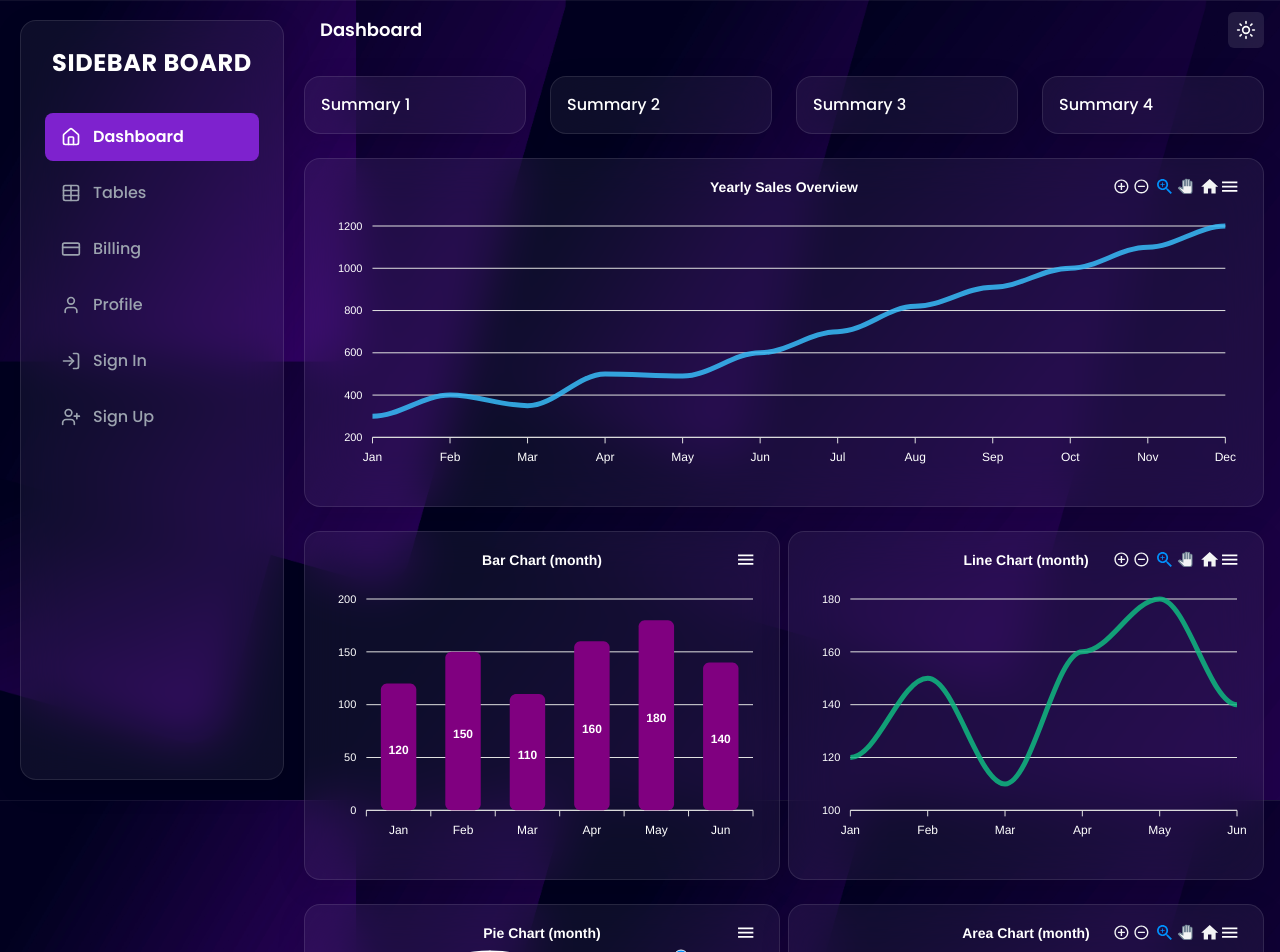
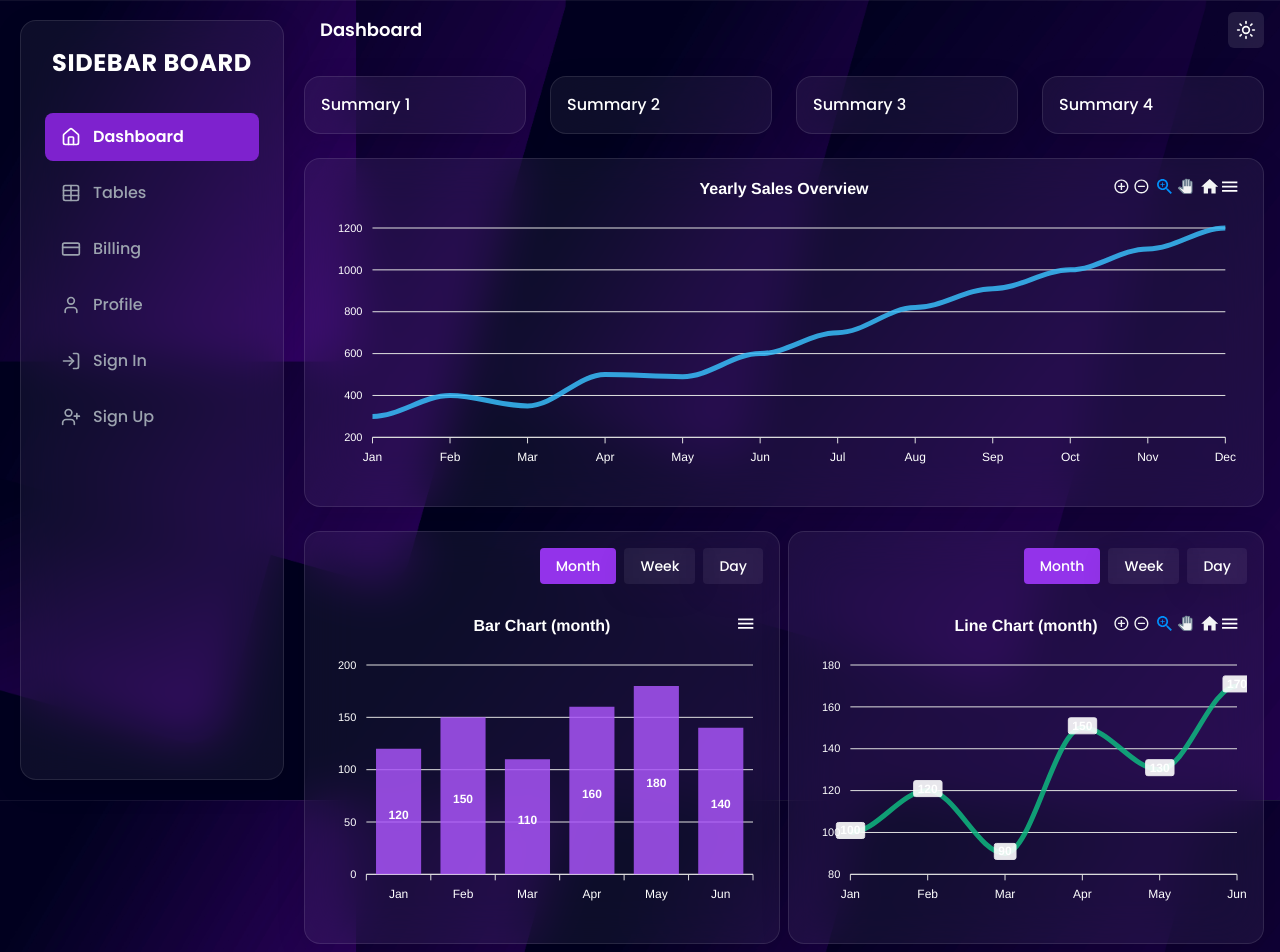
Before and after one commit to roninstack101/analytics, a React (Create React App) app: page / in a window 1280 px wide. Shown: the top 952 px of the page. Built offline with nearby package versions, Linux system fonts and the light colour scheme.

Commit message:
completed graph aur sign up and sign in page

```diff
--- a/src/Component/Graph/AreaChart.js
+++ b/src/Component/Graph/AreaChart.js
@@ -1,26 +1,100 @@
-import React from "react";
+import React, { useState } from "react";
 import Chart from "react-apexcharts";
-import '../StyleSheet/style.css'
+import ChartFilterButtons from "../Reusable/filterbutton";
 
-const AreaChart = ({ categories, values, filter }) => {
+const AreaChart = ({ darkMode }) => {
+  const [filter, setFilter] = useState("month");
+
+  const dataMap = {
+    month: {
+      categories: ["Jan", "Feb", "Mar", "Apr", "May", "Jun"],
+      values: [100, 200, 150, 300, 250, 400],
+    },
+    week: {
+      categories: ["Week 1", "Week 2", "Week 3", "Week 4"],
+      values: [60, 90, 50, 120],
+    },
+    day: {
+      categories: ["Mon", "Tue", "Wed", "Thu", "Fri", "Sat", "Sun"],
+      values: [25, 45, 30, 60, 55, 40, 35],
+    },
+  };
+
+  const chartData = dataMap[filter] || { categories: [], values: [] };
+
   const options = {
     chart: {
-      id: "area-chart",
+      type: "area",
       background: "transparent",
-      foreColor: "#ffffff",
+      foreColor: darkMode ? "#fff" : "#333",
     },
-    xaxis: { categories },
-    stroke: { curve: "smooth" },
-    colors: ["#f97316"],
-    dataLabels: { enabled: false },
-    title: { text: `Area Chart (${filter})`, align: "center" },
-    tooltip: { theme: "dark" },
-    theme: { mode: "dark" },
+    xaxis: {
+      categories: chartData.categories,
+      labels: {
+        style: {
+          colors: darkMode ? "#fff" : "#333",
+        },
+      },
+    },
+    yaxis: {
+      labels: {
+        style: {
+          colors: darkMode ? "#fff" : "#333",
+        },
+      },
+    },
+    dataLabels: {
+      enabled: false,
+    },
+    stroke: {
+      curve: "smooth",
+    },
+    fill: {
+      type: "gradient",
+      gradient: {
+        shadeIntensity: 1,
+        opacityFrom: 0.4,
+        opacityTo: 0.1,
+        stops: [0, 90, 100],
+      },
+    },
+    tooltip: {
+      theme: darkMode ? "dark" : "light",
+    },
+    colors: [darkMode ? "#38bdf8" : "#2196f3"],
+    title: {
+      text: `Area Chart (${filter})`,
+      align: "center",
+      style: {
+        color: darkMode ? "#fff" : "#1A237E",
+        fontSize: "16px",
+      },
+    },
   };
 
-  const series = [{ name: "Sales", data: values }];
+  const series = [
+    {
+      name: "Revenue",
+      data: Array.isArray(chartData.values) ? chartData.values : [],
+    },
+  ];
 
-  return <Chart options={options} series={series} type="area" height={300} width="100%" />;
+  return (
+   <div className="flex flex-col-reverse md:flex-col xl:flex-col gap-4">
+      <ChartFilterButtons
+        activeFilter={filter}
+        onChange={setFilter}
+        darkMode={darkMode}
+      />
+      <Chart
+        options={options}
+        series={series}
+        type="area"
+        height={300}
+        width="100%"
+      />
+    </div>
+  );
 };
 
 export default AreaChart;
--- a/src/Component/Graph/BarChart.js
+++ b/src/Component/Graph/BarChart.js
@@ -1,37 +1,81 @@
-// components/Graph/BarChart.jsx
-import React from "react";
+import React, { useState } from "react";
 import Chart from "react-apexcharts";
+import ChartFilterButtons from "../Reusable/filterbutton";
 
-const BarChart = ({ categories, values, filter }) => {
+const BarChart = ({ darkMode }) => {
+  const [filter, setFilter] = useState("month");
+
+  const dataMap = {
+    month: {
+      categories: ["Jan", "Feb", "Mar", "Apr", "May", "Jun"],
+      values: [120, 150, 110, 160, 180, 140],
+    },
+    week: {
+      categories: ["Week 1", "Week 2", "Week 3", "Week 4"],
+      values: [40, 55, 35, 70],
+    },
+    day: {
+      categories: ["Mon", "Tue", "Wed", "Thu", "Fri", "Sat", "Sun"],
+      values: [25, 45, 35, 50, 65, 30, 40],
+    },
+  };
+
+  const chartData = dataMap[filter] || { categories: [], values: [] };
+
   const options = {
     chart: {
       id: "bar-chart",
       background: "transparent",
-      foreColor: "#ffffff",
-      toolbar: {
-        tools: {
-          download: true,
-          selection: true,
-          zoom: true,
-          zoomin: true,
-          zoomout: true,
-          pan: true,
-          reset: true,
-        }
+      foreColor: darkMode ? "#ffffff" : "#333333",
+    },
+    xaxis: {
+      categories: chartData.categories,
+      labels: { style: { colors: darkMode ? "#ffffff" : "#333333" } },
+    },
+    yaxis: {
+      labels: { style: { colors: darkMode ? "#ffffff" : "#333333" } },
+    },
+    colors: [darkMode ? "#a855f7" : "#0067D8"],
+    dataLabels: {
+      enabled: true,
+      style: {
+        colors: [darkMode ? "#ffffff" : "#ffffff"],
       },
     },
-    plotOptions: { bar: { borderRadius: 6, columnWidth: "55%" } },
-    xaxis: { categories },
-    colors: ["purple"],
-    dataLabels: { enabled: true },
-    title: { text: `Bar Chart (${filter})`, align: "center" },
-    tooltip: { theme: "dark" },
-    theme: { mode: "dark" },
+    title: {
+      text: `Bar Chart (${filter})`,
+      align: "center",
+      style: {
+        color: darkMode ? "#ffffff" : "#1A237E",
+        fontSize: "16px",
+      },
+    },
+    tooltip: {
+      theme: darkMode ? "dark" : "light",
+    },
+    theme: {
+      mode: darkMode ? "dark" : "light",
+    },
   };
 
-  const series = [{ name: "Sales", data: values }];
+  const series = [{ name: "Sales", data: chartData.values || [] }];
 
-  return <Chart options={options} series={series} type="bar" height={300} width='100%' />;
+  return (
+    <div className="flex flex-col-reverse md:flex-col xl:flex-col gap-4">
+      <ChartFilterButtons
+        activeFilter={filter}
+        onChange={setFilter}
+        darkMode={darkMode}
+      />
+      <Chart
+        options={options}
+        series={series}
+        type="bar"
+        height={300}
+        width="100%"
+      />
+    </div>
+  );
 };
 
 export default BarChart;
--- a/src/Component/Graph/LineChart.js
+++ b/src/Component/Graph/LineChart.js
@@ -1,36 +1,95 @@
-import React from "react";
+import React, { useState } from "react";
 import Chart from "react-apexcharts";
-import '../StyleSheet/style.css'
+import ChartFilterButtons from "../Reusable/filterbutton";
 
-const LineChart = ({ categories, values, filter }) => {
+const LineChart = ({ darkMode }) => {
+  const [filter, setFilter] = useState("month");
+
+  const dataMap = {
+    month: {
+      categories: ["Jan", "Feb", "Mar", "Apr", "May", "Jun"],
+      values: [100, 120, 90, 150, 130, 170],
+    },
+    week: {
+      categories: ["Week 1", "Week 2", "Week 3", "Week 4"],
+      values: [40, 60, 30, 75],
+    },
+    day: {
+      categories: ["Mon", "Tue", "Wed", "Thu", "Fri", "Sat", "Sun"],
+      values: [22, 44, 36, 52, 61, 34, 45],
+    },
+  };
+
+  const chartData = dataMap[filter] || { categories: [], values: [] };
+
   const options = {
     chart: {
       id: "line-chart",
       background: "transparent",
-      foreColor: "#ffffff",
-      toolbar: {
-        tools: {
-          download: true,
-          selection: true,
-          zoom: true,
-          zoomin: true,
-          zoomout: true,
-          pan: true,
-          reset: true,
-        }
+      foreColor: darkMode ? "#ffffff" : "#333333",
+    },
+    xaxis: {
+      categories: chartData.categories,
+      labels: {
+        style: { colors: darkMode ? "#ffffff" : "#333333" },
       },
     },
-    xaxis: { categories },
+    yaxis: {
+      labels: {
+        style: { colors: darkMode ? "#ffffff" : "#333333" },
+      },
+    },
     stroke: { curve: "smooth" },
-    colors: ["#10b981"],
-    title: { text: `Line Chart (${filter})`, align: "center" },
-    tooltip: { theme: "dark" },
-    theme: { mode: "dark" },
+    colors: [darkMode ? "#10b981" : "#1976d2"],
+    dataLabels: {
+      enabled: true,
+      style: {
+        colors: [darkMode ? "#ffffff" : "#000000"],
+      },
+    },
+    title: {
+      text: `Line Chart (${filter})`,
+      align: "center",
+      style: {
+        color: darkMode ? "#ffffff" : "#1A237E",
+        fontSize: "16px",
+      },
+    },
+    tooltip: {
+      theme: darkMode ? "dark" : "light",
+    },
+    theme: {
+      mode: darkMode ? "dark" : "light",
+    },
   };
 
-  const series = [{ name: "Sales", data: values }];
+  const series = [
+    {
+      name: "Sales",
+      data: Array.isArray(chartData.values) ? chartData.values : [],
+    },
+  ];
 
-  return <Chart options={options} series={series} type="line" height={300} width='100%' />;
+  console.log("Filter:", filter);
+  console.log("ChartData:", chartData);
+  console.log("Series Data:", series);
+
+  return (
+    <div className="flex flex-col-reverse md:flex-col xl:flex-col gap-4">
+      <ChartFilterButtons
+        activeFilter={filter}
+        onChange={setFilter}
+        darkMode={darkMode}
+      />
+      <Chart
+        options={options}
+        series={series}
+        type="line"
+        height={300}
+        width="100%"
+      />
+    </div>
+  );
 };
 
 export default LineChart;
--- a/src/Component/Graph/PieChart.js
+++ b/src/Component/Graph/PieChart.js
@@ -1,12 +1,27 @@
-import React from "react";
+import React, { useState } from "react";
 import Chart from "react-apexcharts";
-import '../StyleSheet/style.css'
+import ChartFilterButtons from "../Reusable/filterbutton";
+import "../StyleSheet/style.css";
 
-const PieChart = ({ series, filter }) => {
+const PieChart = ({ darkMode }) => {
+  const [filter, setFilter] = useState("month");
+
+  // Mock series data for demo purpose
+  const dataMap = {
+    month: [44, 55, 13, 43],
+    week: [21, 35, 14, 30],
+    day: [11, 25, 8, 12],
+  };
+
+  const safeFilter = ["month", "week", "day"].includes(filter) ? filter : "month";
+  const series = dataMap[safeFilter] || [];
+
   const options = {
     labels: ["Product A", "Product B", "Product C", "Product D"],
     chart: {
-      foreColor: "#ffffff",
+      type: "pie",
+      background: "transparent",
+      foreColor: darkMode ? "#ffffff" : "#333333",
       toolbar: {
         show: true,
         tools: {
@@ -20,11 +35,43 @@ const PieChart = ({ series, filter }) => {
         },
       },
     },
-    title: { text: `Pie Chart (${filter})`, align: "center" },
-    tooltip: { theme: "dark" },
+    title: {
+      text: `Pie Chart (${safeFilter})`,
+      align: "center",
+      style: {
+        color: darkMode ? "#ffffff" : "#1A237E",
+        fontSize: "16px",
+      },
+    },
+    tooltip: {
+      theme: darkMode ? "dark" : "light",
+    },
+    theme: {
+      mode: darkMode ? "dark" : "light",
+    },
+    legend: {
+      labels: {
+        colors: darkMode ? "#ffffff" : "#333333",
+      },
+    },
   };
 
-  return <Chart options={options} series={series} type="pie"  height={300} width='100%' />;
+  return (
+   <div className="flex flex-col-reverse md:flex-col xl:flex-col gap-4">
+      <ChartFilterButtons
+        activeFilter={filter}
+        onChange={setFilter}
+        darkMode={darkMode}
+      />
+      <Chart
+        options={options}
+        series={series}
+        type="pie"
+        height={300}
+        width="100%"
+      />
+    </div>
+  );
 };
 
 export default PieChart;
--- a/src/Component/Graph/yearlylinechart.js
+++ b/src/Component/Graph/yearlylinechart.js
@@ -1,12 +1,12 @@
 import React from "react";
 import Chart from "react-apexcharts";
-import '../StyleSheet/style.css'
+import "../StyleSheet/style.css";
 
-const YearlyLineChart = () => {
+const YearlyLineChart = ({ darkMode }) => {
   const series = [
     {
       name: "Sales",
-      data: [300, 400, 350, 500, 490, 600, 700, 820, 910, 1000, 1100, 1200], // Sample yearly data
+      data: [300, 400, 350, 500, 490, 600, 700, 820, 910, 1000, 1100, 1200],
     },
   ];
 
@@ -14,18 +14,23 @@ const YearlyLineChart = () => {
     chart: {
       id: "year-line-chart",
       background: "transparent",
-      foreColor: "#ffffff",
+      foreColor: darkMode ? "#ffffff" : "#333333",
     },
     xaxis: {
       categories: [
         "Jan", "Feb", "Mar", "Apr", "May", "Jun",
         "Jul", "Aug", "Sep", "Oct", "Nov", "Dec",
       ],
+      labels: {
+        style: {
+          colors: darkMode ? "#ffffff" : "#333333",
+        },
+      },
     },
     stroke: {
       curve: "smooth",
     },
-    colors: ["#38bdf8"],
+    colors: [darkMode ? "#38bdf8" : "#1976d2"],
     dataLabels: {
       enabled: false,
     },
@@ -33,31 +38,20 @@ const YearlyLineChart = () => {
       text: "Yearly Sales Overview",
       align: "center",
       style: {
-        color: "#fff",
+        color: darkMode ? "#ffffff" : "#1A237E",
+        fontSize: "16px",
       },
     },
     tooltip: {
-      theme: "dark",
+      theme: darkMode ? "dark" : "light",
     },
     theme: {
-      mode: "dark",
+      mode: darkMode ? "dark" : "light",
     },
   };
 
-  const chartBoxStyle = {
-    // backgroundColor: "rgba(255, 255, 255, 0.05)",
-    // backdropFilter: "blur(10px)",
-    // WebkitBackdropFilter: "blur(10px)",
-    // border: "1px solid rgba(255,255,255,0.1)",
-    color: "#fff",
-    padding: "1.5rem",
-    borderRadius: "1rem",
-  };
-
   return (
-    // <div className="w-full mt-10" style={chartBoxStyle}>
-      <Chart options={options} series={series} type="line" height={'300'} width={'100%'} />
-    // </div>
+    <Chart options={options} series={series} type="line" height={300} width="100%" />
   );
 };
 
--- a/src/Component/Header/bentogrid.js
+++ b/src/Component/Header/bentogrid.js
@@ -74,12 +74,14 @@ export default function Grid({ params, darkMode }) {
       </section> */}
 
       <section className="grid grid-cols-1 sm:grid-cols-2 lg:grid-cols-4 gap-2 sm:gap-4 lg:gap-6 mb-6">
-        {["Summary 1", "Summary 2", "Summary 3", "Summary 4"].map((label, index) => (
+        {["Summary 1", "Summary 2", "Summary 3", "Summary 4"].map(
+          (label, index) => (
             <div
               key={index}
               className={`
         flex items-center justify-between p-4 rounded-2xl border border-white/10 backdrop-blur-xl
-        ${darkMode
+        ${
+          darkMode
             ? "text-white font-[500]  bg-white/5 text-white shadow-[0_8px_30px_rgba(0,0,0,0.1)] backdrop-blur-xl"
             : "text-[#1A237E] font-[500]  bg-white/10 backdrop-blur-xl bg-white/50 shadow-[0_4px_8px_rgba(0,0,0,0.2)] transition-all"
         }
@@ -87,63 +89,66 @@ export default function Grid({ params, darkMode }) {
             >
               {label}
             </div>
-        ))}
+          )
+        )}
       </section>
 
-
-      <section className='grid grid-cols-1 mb-6'>
-        <div className={` border border-white/10 p-4 rounded-2xl
-          ${darkMode
+      <section className="grid grid-cols-1 mb-6">
+        <div
+          className={` border border-white/10 p-4 rounded-2xl
+          ${
+            darkMode
               ? "text-white bg-white/5 text-white shadow-[0_8px_30px_rgba(0,0,0,0.1)] backdrop-blur-xl"
               : "bg-white/10 backdrop-blur-xl bg-white/50 shadow-[0_4px_8px_rgba(0,0,0,0.2)] transition-all"
-          } `}>
-          <YearlyLineChart />
+          } `}
+        >
+          <YearlyLineChart darkMode={darkMode} />
         </div>
       </section>
 
-      <section className="grid grid-cols-1  md:grid-cols-2 xl:grid-cols-2 sm:grid-cols-1 sm:gap-2 gap-6  mb-6">
-        <div className={`bg-white/5 backdrop-blur-xl border border-white/10  p-4 rounded-2xl
-         ${darkMode
+      <section className="grid grid-cols-1  md:grid-cols-1 xl:grid-cols-2 sm:grid-cols-1 sm:gap-2 gap-6  mb-6">
+        <div
+          className={`bg-white/5 backdrop-blur-xl border border-white/10  p-4 rounded-2xl
+         ${
+           darkMode
              ? "text-white bg-white/5 text-white shadow-[0_8px_30px_rgba(0,0,0,0.1)] backdrop-blur-xl"
              : "bg-white/10 backdrop-blur-xl bg-white/50 shadow-[0_4px_8px_rgba(0,0,0,0.2)] transition-all"
-          } `}>
-          <BarChart
-            categories={selected.categories}
-            values={selected.values}
-            filter={filter}
-          />
+         } `}
+        >
+          <BarChart darkMode={darkMode} />
         </div>
-        <div className={`bg-white/5 backdrop-blur-xl border border-white/10  p-4 rounded-2xl
-         ${darkMode
+        <div
+          className={`bg-white/5 backdrop-blur-xl border border-white/10  p-4 rounded-2xl
+         ${
+           darkMode
              ? "text-white bg-white/5 text-white shadow-[0_8px_30px_rgba(0,0,0,0.1)] backdrop-blur-xl"
              : "bg-white/10 backdrop-blur-xl bg-white/50 shadow-[0_4px_8px_rgba(0,0,0,0.2)] transition-all"
-          } `}>
-          <LineChart
-            categories={selected.categories}
-            values={selected.values}
-            filter={filter}
-          />
+         } `}
+        >
+          <LineChart darkMode={darkMode} />
         </div>
       </section>
 
-      <section className="grid grid-cols-1 md:grid-cols-2 xl:grid-cols-2 sm:grid-cols-1 sm:gap-2 gap-6 mb-6">
-        <div className={`bg-white/5 backdrop-blur-xl border border-white/10  p-4 rounded-2xl
-         ${darkMode
+      <section className="grid grid-cols-1 md:grid-cols-1 xl:grid-cols-2 sm:grid-cols-1 sm:gap-2 gap-6 mb-6">
+        <div
+          className={`bg-white/5 backdrop-blur-xl border border-white/10  p-4 rounded-2xl
+         ${
+           darkMode
              ? "text-white bg-white/5 text-white shadow-[0_8px_30px_rgba(0,0,0,0.1)] backdrop-blur-xl"
              : "bg-white/10 backdrop-blur-xl bg-white/50 shadow-[0_4px_8px_rgba(0,0,0,0.2)] transition-all"
-          } `}>
-          <PieChart series={selected.pie} filter={filter} />
+         } `}
+        >
+          <PieChart darkMode={darkMode} />
         </div>
-        <div className={`bg-white/5 backdrop-blur-xl border border-white/10  p-4 rounded-2xl
-         ${darkMode
+        <div
+          className={`bg-white/5 backdrop-blur-xl border border-white/10  p-4 rounded-2xl
+         ${
+           darkMode
              ? "text-white bg-white/5 text-white shadow-[0_8px_30px_rgba(0,0,0,0.1)] backdrop-blur-xl"
              : "bg-white/10 backdrop-blur-xl bg-white/50 shadow-[0_4px_8px_rgba(0,0,0,0.2)] transition-all"
-          } `}>
-          <AreaChart
-            categories={selected.categories}
-            values={selected.values}
-            filter={filter}
-          />
+         } `}
+        >
+          <AreaChart darkMode={darkMode} />
         </div>
       </section>
     </div>
--- /dev/null
+++ b/src/Component/Reusable/filterbutton.js
@@ -0,0 +1,31 @@
+import React from "react";
+
+const ChartFilterButtons = ({ activeFilter, onChange, darkMode }) => {
+  return (
+    <div className="flex justify-center md:justify-end xl:justify-end mb-3 gap-2">
+      {["month", "week", "day"].map((type) => {
+        const isActive = activeFilter === type;
+
+        let buttonClass = "px-4 py-2 rounded text-sm font-medium transition-all ";
+
+        if (isActive) {
+          buttonClass += darkMode
+            ? "bg-purple-600 text-white"
+            : "bg-[rgba(0,103,216,0.8)] text-white";
+        } else {
+          buttonClass += darkMode
+            ? "text-white bg-white/5 shadow-[0_8px_30px_rgba(0,0,0,0.1)] backdrop-blur-xl"
+            : "bg-white text-[rgba(0,103,216,0.8)] shadow-[0_4px_8px_rgba(0,0,0,0.2)] backdrop-blur-xl";
+        }
+
+        return (
+          <button key={type} onClick={() => onChange(type)} className={buttonClass}>
+            {type.charAt(0).toUpperCase() + type.slice(1)}
+          </button>
+        );
+      })}
+    </div>
+  );
+};
+
+export default ChartFilterButtons;
```
Also changed, not shown: src/Component/Auth/SignUp.js (+23 -5 lines), src/Component/Auth/Signin.js (+23 -5 lines), src/Component/Billed/Invoice.js (+5 -5 lines). Lines whose indentation alone changed are shown as unchanged.
